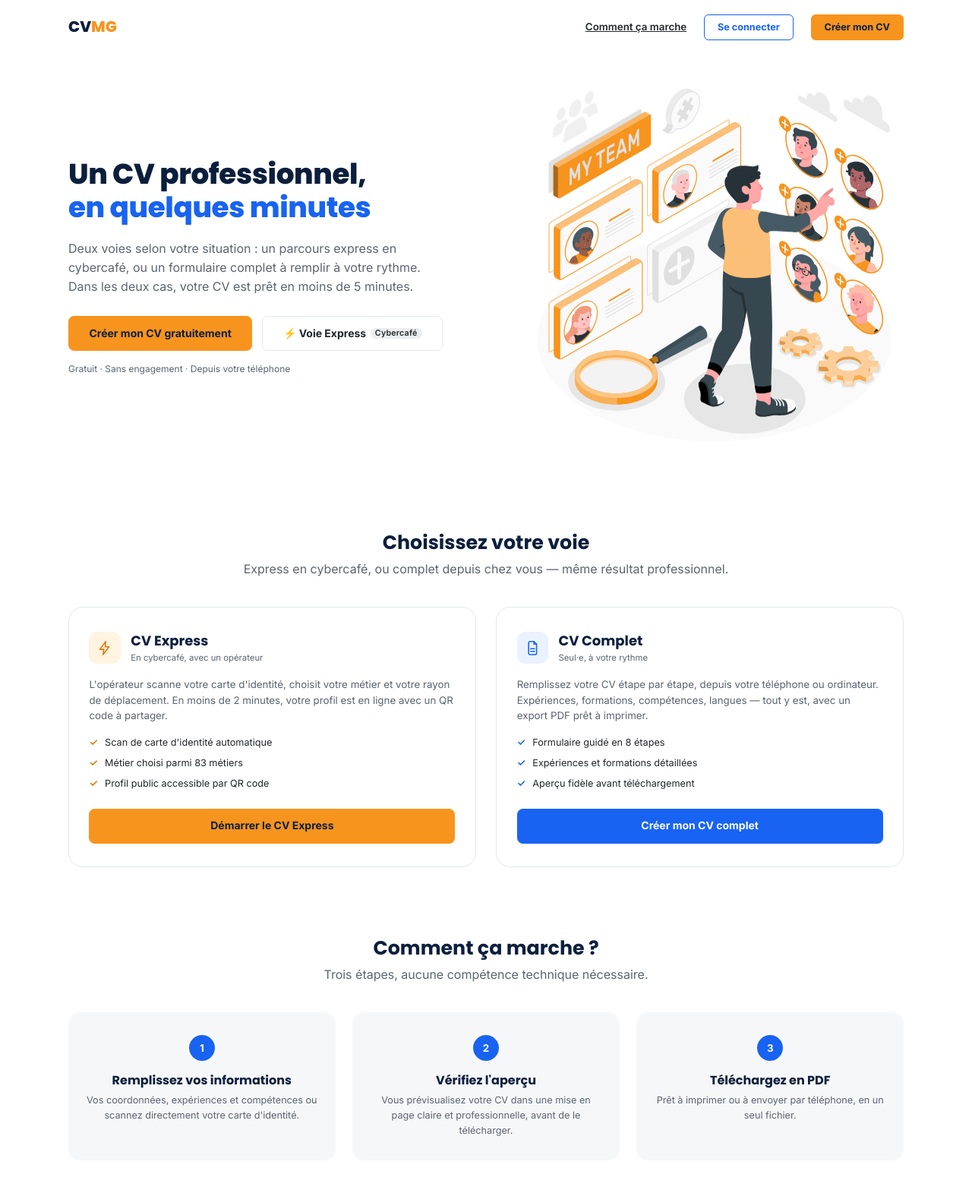
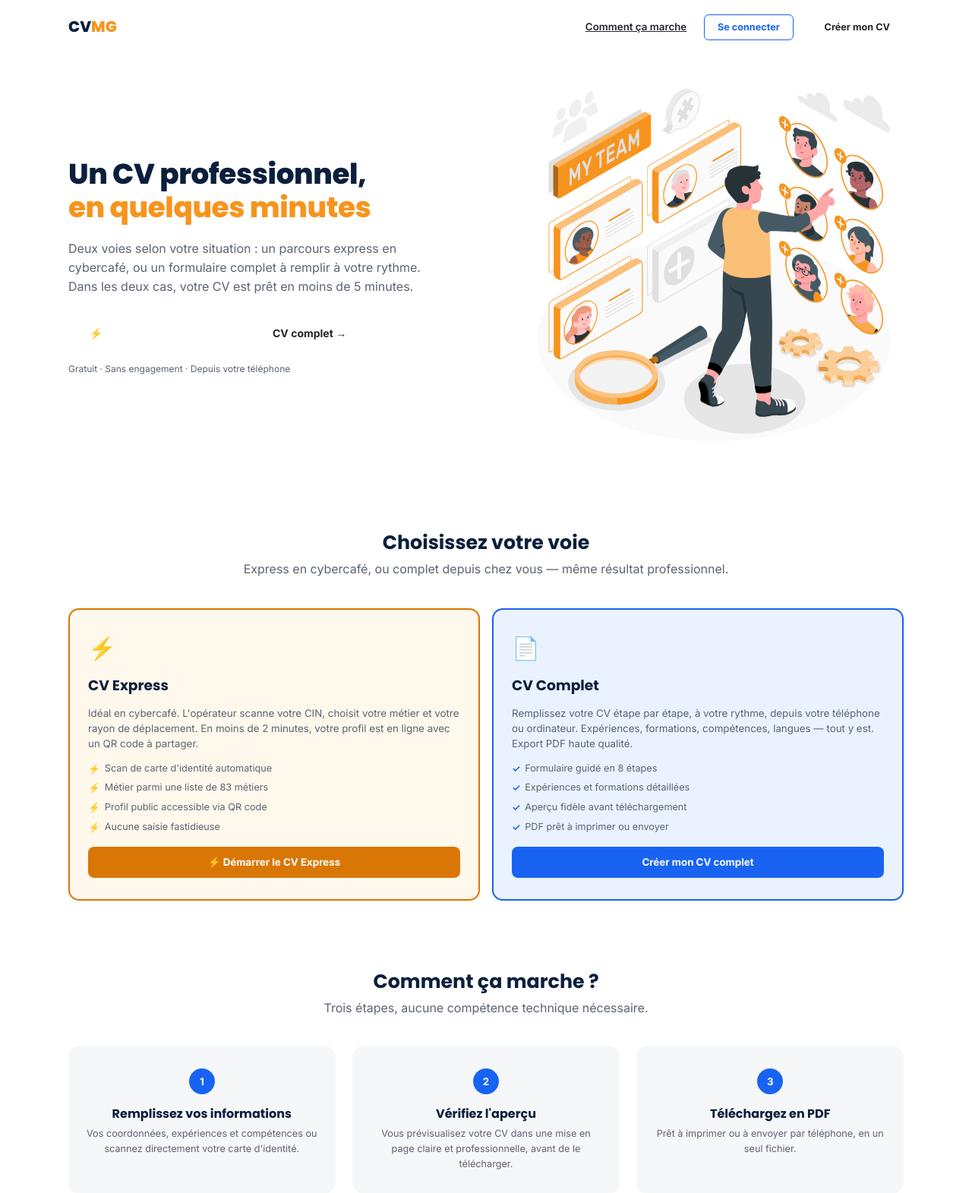
Before and after one commit to jonastinodev/cvmg, a PHP site: page /ocr-cin/index.php in a window 1280 px wide. Shown: the top 1571 px of the page at 76% size. Run offline with PHP 8.4, Linux system fonts and the light colour scheme.

Commit message:
Revert accueil.php a l'etat de fin de tache #21
Sur demande explicite : annule mes deux commits suivants (correction du
bug CSS des boutons + reequilibrage des couleurs nav/hero). L'utilisateur
a prefere revenir a cette version plutot que garder mes retouches.

Attention : cette version reintroduit le bug connu — la declaration
--orange-express en dehors de :root (ligne 62) invalide le parsing de
la regle .btn-orange de base, ce qui rend "Creer mon CV" (nav, hero,
bandeau CTA) sans fond visible, et rend "CV Express" du hero blanc sur
blanc. Verifie precedemment via getComputedStyle() dans le navigateur.

Co-Authored-By: Claude Opus 5 <noreply@anthropic.com>

```diff
--- a/accueil.php
+++ b/accueil.php
@@ -59,41 +59,19 @@ $estOperateur = !empty($_SESSION['est_operateur']);
   /* Taille compacte (boutons intégrés à une ligne dense : nav) */
   .btn-sm { padding: 2.2mm 4.5mm; font-size: 9.5pt; border-radius: 1.6mm; }
 
+  --orange-express: #D97706; --orange-express-fonce: #B45A08;
+
   .btn-orange { background: var(--orange); border-color: var(--orange); color: #0B1F3D; }
   .btn-orange:hover { background: var(--orange-fonce); border-color: var(--orange-fonce); }
   .btn-outline { background: none; color: var(--bleu); border-color: var(--bleu); }
   .btn-outline:hover { background: var(--bleu-clair); }
   .btn-blanc { background: #fff; border-color: #fff; color: var(--bleu); }
   .btn-blanc:hover { background: var(--bleu-clair); border-color: var(--bleu-clair); }
-  /* Variante pour l'action secondaire sur fond coloré (bandeau bleu) : un
-     bouton plein blanc à côté d'un contour blanc, jamais deux pleins. */
-  .btn-contour-blanc { background: none; border-color: rgba(255,255,255,.7); color: #fff; }
-  .btn-contour-blanc:hover { background: rgba(255,255,255,.12); border-color: #fff; }
-  /* CV Express réutilise l'orange du site plutôt qu'une seconde teinte
-     concurrente : deux oranges qui se répondent sur la même page ne se
-     distinguent pas, ils se font concurrence. */
-  .btn-express { background: var(--orange); border-color: var(--orange); color: #0B1F3D; }
-  .btn-express:hover { background: var(--orange-fonce); border-color: var(--orange-fonce); }
-  /* Dans le hero, l'Express reste secondaire (contour) : la plupart des
-     visiteurs ne sont pas opérateurs et ne peuvent pas l'utiliser sans
-     compte dédié — le CTA plein doit rester le CV complet, accessible
-     à tout le monde sans condition. */
-  /* Contour neutre, pas orange : l'orange ne doit apparaître qu'une seule
-     fois dans le hero (le bouton principal), sinon il cesse d'être un
-     accent et devient juste "la couleur de la page". */
-  .btn-express-hero { background: none; color: var(--texte); border-color: #E4E7EB; }
-  .btn-express-hero:hover { background: var(--gris-fond); border-color: #CBD2DC; }
-
-  /* Lien discret pour l'opérateur dans la nav : un badge, pas un second
-     bouton plein qui concurrencerait "Créer mon CV". */
-  .nav-tag-express {
-    display: inline-flex; align-items: center; gap: 1.2mm;
-    font-size: 9pt; font-weight: 600; color: var(--gris-texte);
-    border: 1px solid #E4E7EB; border-radius: 20px; padding: 1.3mm 3mm;
-    transition: border-color .15s, color .15s;
-  }
-  .nav-tag-express:hover { border-color: var(--bleu); color: var(--bleu); }
-  .btn-badge { font-size: 8pt; font-weight: 600; background: rgba(11,31,61,.08);
+  .btn-express { background: var(--orange-express); border-color: var(--orange-express); color: #fff; }
+  .btn-express:hover { background: var(--orange-express-fonce); border-color: var(--orange-express-fonce); }
+  .btn-express-hero { background: var(--orange-express); border-color: var(--orange-express); color: #fff; gap: 6px; }
+  .btn-express-hero:hover { background: var(--orange-express-fonce); border-color: var(--orange-express-fonce); }
+  .btn-badge { font-size: 8pt; font-weight: 600; background: rgba(255,255,255,.25);
     padding: 1px 6px; border-radius: 10px; letter-spacing: .02em; }
 
   /* ===== Nav ===== */
@@ -115,10 +93,7 @@ $estOperateur = !empty($_SESSION['est_operateur']);
      inchangé), mais se réduit en dessous au lieu de rester figé et de forcer
      des coupures de mots sur mobile. */
   .hero h1 { font-size: clamp(24px, 7vw, 28pt); font-weight: 800; letter-spacing: -.3pt; }
-  /* Bleu, pas orange : l'orange est déjà pris par le bouton principal
-     juste en dessous, deux touches de la même couleur dans le même
-     écran ne se renforcent pas, elles diluent l'accent. */
-  .hero h1 .accent { color: var(--bleu); }
+  .hero h1 .accent { color: var(--orange); }
   .hero p.lead { font-size: 12pt; color: var(--gris-texte); margin: 5mm 0 7mm; max-width: 46ch; }
   /* .btn est en white-space:nowrap : les deux boutons du héro totalisent ~480px
      incompressibles. Sans flex-wrap ils débordaient de l'écran sous 530px de
@@ -195,43 +170,41 @@ $estOperateur = !empty($_SESSION['est_operateur']);
   .reveal-groupe .reveal:nth-child(2) { transition-delay: .1s; }
   .reveal-groupe .reveal:nth-child(3) { transition-delay: .2s; }
 
-  /* ===== Section deux voies =====
-     Une carte neutre (fond blanc, bordure fine) plutôt que deux aplats de
-     couleur qui se répondent en miroir : la couleur ne sert qu'à la puce
-     d'icône et au bouton, pas à noyer toute la carte. */
-  .deux-voies { display: grid; gap: 6mm; margin-top: 8mm; }
-  @media (min-width: 640px) { .deux-voies { grid-template-columns: 1fr 1fr; gap: 7mm; } }
+  /* ===== Section deux voies ===== */
+  .deux-voies { display: grid; gap: 16px; margin-top: 40px; }
+  @media (min-width: 640px) { .deux-voies { grid-template-columns: 1fr 1fr; } }
 
   .voie-carte {
-    background: #fff; border: 1px solid #E4E7EB; border-radius: 5mm;
-    padding: 8mm 7mm; display: flex; flex-direction: column; gap: 4mm;
-    transition: transform .15s ease, box-shadow .15s ease, border-color .15s ease;
+    border-radius: 14px; padding: 28px 24px; position: relative; overflow: hidden;
+    display: flex; flex-direction: column; gap: 12px;
+    transition: transform .15s ease, box-shadow .15s ease;
   }
-  .voie-carte:hover { transform: translateY(-3px); box-shadow: 0 10px 24px rgba(11,31,61,.09); border-color: transparent; }
+  .voie-carte:hover { transform: translateY(-3px); box-shadow: 0 8px 20px rgba(11,31,61,.12); }
 
-  .voie-tete { display: flex; align-items: center; gap: 3.5mm; }
-  .voie-icone {
-    width: 11mm; height: 11mm; border-radius: 3mm; flex-shrink: 0;
-    display: flex; align-items: center; justify-content: center;
+  .voie-carte.express {
+    background: #FFF8EC; border: 2px solid #D97706;
   }
-  .voie-icone svg { width: 5.5mm; height: 5.5mm; }
-  .voie-carte.express .voie-icone { background: #FFF3E2; color: var(--orange-fonce); }
-  .voie-carte.complet .voie-icone { background: var(--bleu-clair); color: var(--bleu); }
+  .voie-carte.complet {
+    background: var(--bleu-clair); border: 2px solid var(--bleu);
+  }
 
-  .voie-titre { font-family: 'Poppins', sans-serif; font-weight: 700; font-size: 13.5pt; color: var(--bleu-marine); }
-  .voie-tag { font-size: 8.5pt; color: var(--gris-texte); }
+  .voie-icone { font-size: 22pt; }
+  .voie-titre { font-family: 'Poppins', sans-serif; font-weight: 700; font-size: 14pt; color: var(--bleu-marine); }
+  .voie-desc { font-size: 10pt; color: var(--gris-texte); line-height: 1.5; flex-grow: 1; }
 
-  .voie-desc { font-size: 10pt; color: var(--gris-texte); line-height: 1.55; }
+  .voie-puces { list-style: none; font-size: 9.5pt; display: flex; flex-direction: column; gap: 5px; }
+  .voie-puces li { display: flex; gap: 6px; align-items: flex-start; color: var(--gris-texte); }
+  .voie-puces li::before { flex-shrink: 0; margin-top: 1px; }
+  .voie-carte.express .voie-puces li::before { content: "⚡"; }
+  .voie-carte.complet .voie-puces li::before { content: "✓"; color: var(--bleu); font-weight: 800; }
 
-  .voie-puces { list-style: none; font-size: 9.5pt; display: flex; flex-direction: column; gap: 2mm; }
-  .voie-puces li { display: flex; gap: 2.5mm; align-items: flex-start; color: var(--texte); }
-  .voie-puces li::before { content: "✓"; flex-shrink: 0; font-weight: 800; }
-  .voie-carte.express .voie-puces li::before { color: var(--orange-fonce); }
-  .voie-carte.complet .voie-puces li::before { color: var(--bleu); }
-
-  .voie-carte .btn { margin-top: 2mm; width: 100%; }
-  .btn-bleu { background: var(--bleu); border-color: var(--bleu); color: #fff; }
-  .btn-bleu:hover { background: #1251CC; border-color: #1251CC; }
+  .voie-btn { display: inline-flex; align-items: center; justify-content: center;
+    font-weight: 700; font-size: 10pt; padding: 10px 18px; border-radius: 8px;
+    text-decoration: none; margin-top: 4px; transition: background .15s; }
+  .voie-carte.express .voie-btn { background: #D97706; color: #fff; }
+  .voie-carte.express .voie-btn:hover { background: #B45A08; }
+  .voie-carte.complet .voie-btn { background: var(--bleu); color: #fff; }
+  .voie-carte.complet .voie-btn:hover { background: #1251CC; }
 
   /* ===== Respect de la préférence de réduction des animations ===== */
   /* Respect de la préférence de réduction des animations */
@@ -268,7 +241,7 @@ $estOperateur = !empty($_SESSION['est_operateur']);
         <a href="connexion.php" class="btn btn-sm btn-outline">Se connecter</a>
       <?php endif; ?>
       <?php if ($estOperateur): ?>
-        <a href="express-cv.php" class="nav-tag-express">⚡ CV Express</a>
+        <a href="express-cv.php" class="btn btn-sm btn-express">⚡ CV Express</a>
       <?php endif; ?>
       <a href="creer-cv.php" class="btn btn-sm btn-orange">Créer mon CV</a>
     </div>
@@ -281,8 +254,8 @@ $estOperateur = !empty($_SESSION['est_operateur']);
       <h1>Un CV professionnel,<br><span class="accent">en quelques minutes</span></h1>
       <p class="lead">Deux voies selon votre situation : un parcours express en cybercafé, ou un formulaire complet à remplir à votre rythme. Dans les deux cas, votre CV est prêt en moins de 5 minutes.</p>
       <div class="hero-boutons">
-        <a href="creer-cv.php" class="btn btn-orange">Créer mon CV gratuitement</a>
-        <a href="express-cv.php" class="btn btn-express-hero">⚡ Voie Express <span class="btn-badge">Cybercafé</span></a>
+        <a href="express-cv.php" class="btn btn-express-hero">⚡ CV Express <span class="btn-badge">Cybercafé</span></a>
+        <a href="creer-cv.php" class="btn btn-orange">CV complet →</a>
       </div>
       <p class="hero-reassurance">Gratuit · Sans engagement · Depuis votre téléphone</p>
      </div>
@@ -302,49 +275,29 @@ $estOperateur = !empty($_SESSION['est_operateur']);
     <div class="deux-voies reveal">
 
       <div class="voie-carte express">
-        <div class="voie-tete">
-          <div class="voie-icone">
-            <svg viewBox="0 0 24 24" fill="none" stroke="currentColor" stroke-width="1.8"
-                 stroke-linecap="round" stroke-linejoin="round" aria-hidden="true">
-              <path d="M13 2 4 14h6l-1 8 9-12h-6l1-8Z"/>
-            </svg>
-          </div>
-          <div>
-            <div class="voie-titre">CV Express</div>
-            <div class="voie-tag">En cybercafé, avec un opérateur</div>
-          </div>
-        </div>
-        <p class="voie-desc">L'opérateur scanne votre carte d'identité, choisit votre métier et votre rayon de déplacement. En moins de 2 minutes, votre profil est en ligne avec un QR code à partager.</p>
+        <div class="voie-icone">⚡</div>
+        <div class="voie-titre">CV Express</div>
+        <p class="voie-desc">Idéal en cybercafé. L'opérateur scanne votre CIN, choisit votre métier et votre rayon de déplacement. En moins de 2 minutes, votre profil est en ligne avec un QR code à partager.</p>
         <ul class="voie-puces">
           <li>Scan de carte d'identité automatique</li>
-          <li>Métier choisi parmi 83 métiers</li>
-          <li>Profil public accessible par QR code</li>
+          <li>Métier parmi une liste de 83 métiers</li>
+          <li>Profil public accessible via QR code</li>
+          <li>Aucune saisie fastidieuse</li>
         </ul>
-        <a href="express-cv.php" class="btn btn-express">Démarrer le CV Express</a>
+        <a href="express-cv.php" class="voie-btn">⚡ Démarrer le CV Express</a>
       </div>
 
       <div class="voie-carte complet">
-        <div class="voie-tete">
-          <div class="voie-icone">
-            <svg viewBox="0 0 24 24" fill="none" stroke="currentColor" stroke-width="1.8"
-                 stroke-linecap="round" stroke-linejoin="round" aria-hidden="true">
-              <path d="M8 2h6l4 4v14a2 2 0 0 1-2 2H8a2 2 0 0 1-2-2V4a2 2 0 0 1 2-2Z"/>
-              <path d="M14 2v4h4"/>
-              <path d="M9 13h6M9 17h6"/>
-            </svg>
-          </div>
-          <div>
-            <div class="voie-titre">CV Complet</div>
-            <div class="voie-tag">Seul·e, à votre rythme</div>
-          </div>
-        </div>
-        <p class="voie-desc">Remplissez votre CV étape par étape, depuis votre téléphone ou ordinateur. Expériences, formations, compétences, langues — tout y est, avec un export PDF prêt à imprimer.</p>
+        <div class="voie-icone">📄</div>
+        <div class="voie-titre">CV Complet</div>
+        <p class="voie-desc">Remplissez votre CV étape par étape, à votre rythme, depuis votre téléphone ou ordinateur. Expériences, formations, compétences, langues — tout y est. Export PDF haute qualité.</p>
         <ul class="voie-puces">
           <li>Formulaire guidé en 8 étapes</li>
           <li>Expériences et formations détaillées</li>
           <li>Aperçu fidèle avant téléchargement</li>
+          <li>PDF prêt à imprimer ou envoyer</li>
         </ul>
-        <a href="creer-cv.php" class="btn btn-bleu">Créer mon CV complet</a>
+        <a href="creer-cv.php" class="voie-btn">Créer mon CV complet</a>
       </div>
 
     </div>
@@ -424,9 +377,9 @@ $estOperateur = !empty($_SESSION['est_operateur']);
     <div class="cta-bandeau reveal">
       <h2>Prêt à créer votre CV ?</h2>
       <p>Gratuit, sans engagement, en moins de 5 minutes.</p>
-      <div class="hero-boutons" style="justify-content:center;">
-        <a href="creer-cv.php" class="btn btn-blanc">Créer mon CV complet</a>
-        <a href="express-cv.php" class="btn btn-contour-blanc">⚡ Voie Express</a>
+      <div style="display:flex;gap:12px;justify-content:center;flex-wrap:wrap;">
+        <a href="express-cv.php" class="btn" style="background:#D97706;border-color:#D97706;color:#fff;">⚡ CV Express</a>
+        <a href="creer-cv.php" class="btn btn-blanc">CV complet</a>
       </div>
     </div>
   </div>
```
